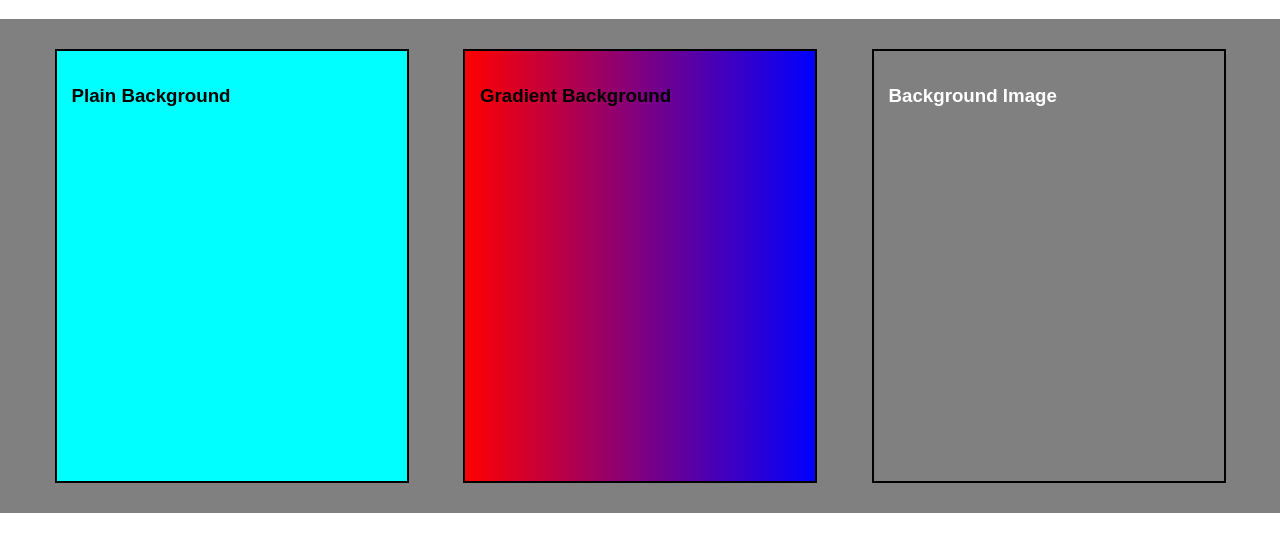
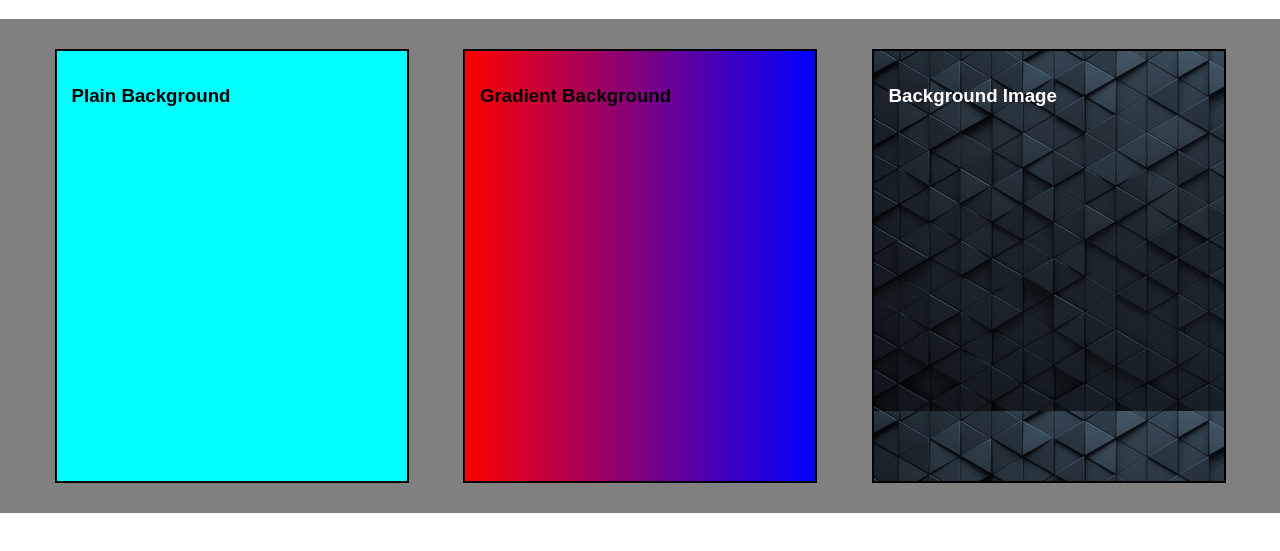
Before and after one commit to Cristian550/Proyecto2-CursoCSS, a plain HTML site: page fondos.html in a window 1280 px wide. Shown: the part 103-654 px from the top of the page. Drawn offline with Linux system fonts and the light colour scheme.

Commit message:
cambios en fondos.css

```diff
--- a/styles/fondos.css
+++ b/styles/fondos.css
@@ -21,5 +21,5 @@
     background: linear-gradient(to right, red, blue);
 }
 .imagen{
-    background-image: url(/proyecto2-curso-css/assets/img/background-image.jpg);
+    background-image: url(/assets/img/background-image.jpg);
 }
```
